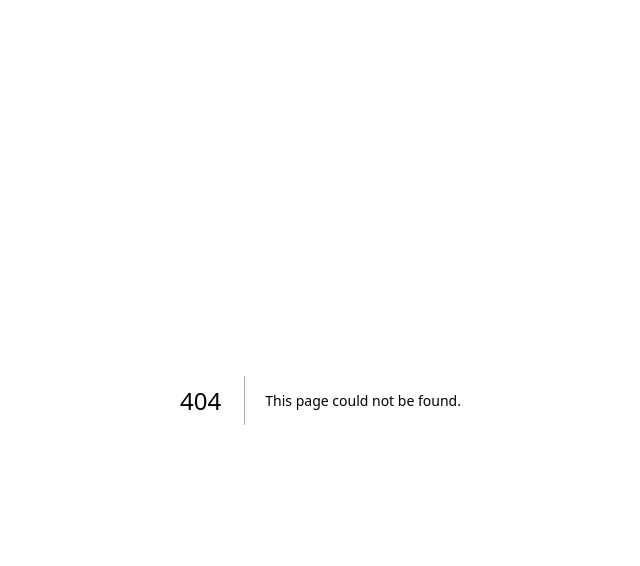
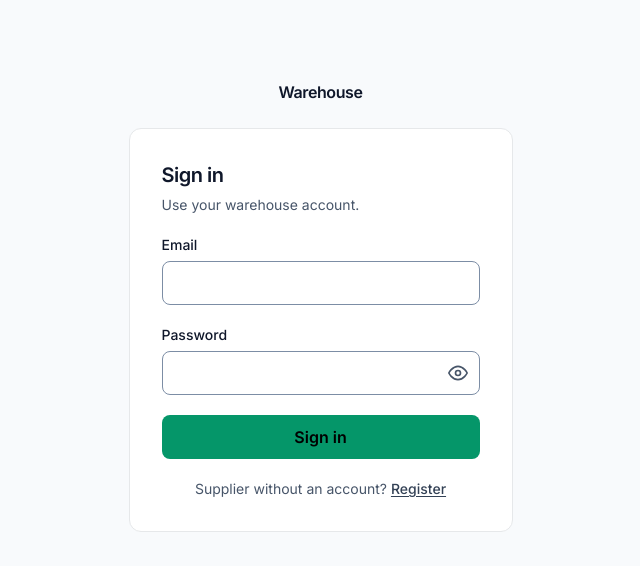
Before and after one commit to Patriciusss/Sistem-Manajemen-Gudang, a Next.js app: page /login in a window 1280 px wide. Before the commit this address had no page. Shown: the top 566 px of the page, without its empty margins (312-952 px from the left). Built offline with nearby package versions, Linux system fonts and the light colour scheme; no server answers.

Commit message:
feat: add login and logout

```diff
--- /dev/null
+++ b/src/app/(auth)/login/page.jsx
@@ -0,0 +1,61 @@
+"use client";
+
+import { useState } from "react";
+import { useRouter } from "next/navigation";
+import Link from "next/link";
+import AuthCard from "@/components/auth/AuthCard";
+import Field from "@/components/ui/Field";
+import Button from "@/components/ui/Button";
+
+export default function LoginPage() {
+  const router = useRouter();
+  const [form, setForm] = useState({ email: "", password: "" });
+  const [error, setError] = useState("");
+  const [loading, setLoading] = useState(false);
+
+  const handleChange = (e) => setForm({ ...form, [e.target.name]: e.target.value });
+
+  async function handleSubmit(e) {
+    e.preventDefault();
+    setLoading(true);
+    setError("");
+    const res = await fetch("/api/login", {
+      method: "POST",
+      headers: { "Content-Type": "application/json" },
+      body: JSON.stringify(form),
+    });
+    const data = await res.json();
+    if (!res.ok) {
+      setError(data.message);
+      setLoading(false);
+      return;
+    }
+    router.push(`/${data.role}`);
+    router.refresh();
+  }
+
+  return (
+    <AuthCard
+      title="Sign in"
+      subtitle="Use your warehouse account."
+      onSubmit={handleSubmit}
+      footer={
+        <>
+          Supplier without an account?{" "}
+          <Link href="/register" className="font-medium text-primary underline underline-offset-2">
+            Register
+          </Link>
+        </>
+      }
+    >
+      <Field label="Email" name="email" type="email" autoComplete="email" value={form.email} onChange={handleChange} required />
+      <Field label="Password" name="password" type="password" autoComplete="current-password" value={form.password} onChange={handleChange} required />
+      {error && (
+        <p role="alert" className="rounded-lg border border-destructive bg-card px-3 py-2 text-sm text-destructive">
+          {error}
+        </p>
+      )}
+      <Button disabled={loading}>{loading ? "Signing in..." : "Sign in"}</Button>
+    </AuthCard>
+  );
+}
--- /dev/null
+++ b/src/app/api/login/route.js
@@ -0,0 +1,31 @@
+import { NextResponse } from "next/server";
+import bcrypt from "bcryptjs";
+import pool from "@/lib/db";
+import { createSession } from "@/lib/session";
+
+const blocked = {
+  Pending: "Your account is under review by admin",
+  Rejected: "Your account registration was rejected",
+};
+
+export async function POST(request) {
+  try {
+    const { email, password } = await request.json();
+    const { rows } = await pool.query(
+      "SELECT id, password, role, status FROM users WHERE email = $1",
+      [(email ?? "").trim().toLowerCase()]
+    );
+    const user = rows[0];
+    if (!user || !(await bcrypt.compare(password ?? "", user.password))) {
+      return NextResponse.json({ message: "Invalid email or password" }, { status: 401 });
+    }
+    if (user.status !== "Approved") {
+      return NextResponse.json({ message: blocked[user.status] }, { status: 403 });
+    }
+    await createSession(user.id);
+    return NextResponse.json({ role: user.role });
+  } catch (error) {
+    console.error(error);
+    return NextResponse.json({ message: "Server error" }, { status: 500 });
+  }
+}
--- /dev/null
+++ b/src/app/api/logout/route.js
@@ -0,0 +1,7 @@
+import { NextResponse } from "next/server";
+import { destroySession } from "@/lib/session";
+
+export async function POST(request) {
+  await destroySession();
+  return NextResponse.redirect(new URL("/login", request.url), 303);
+}
```
